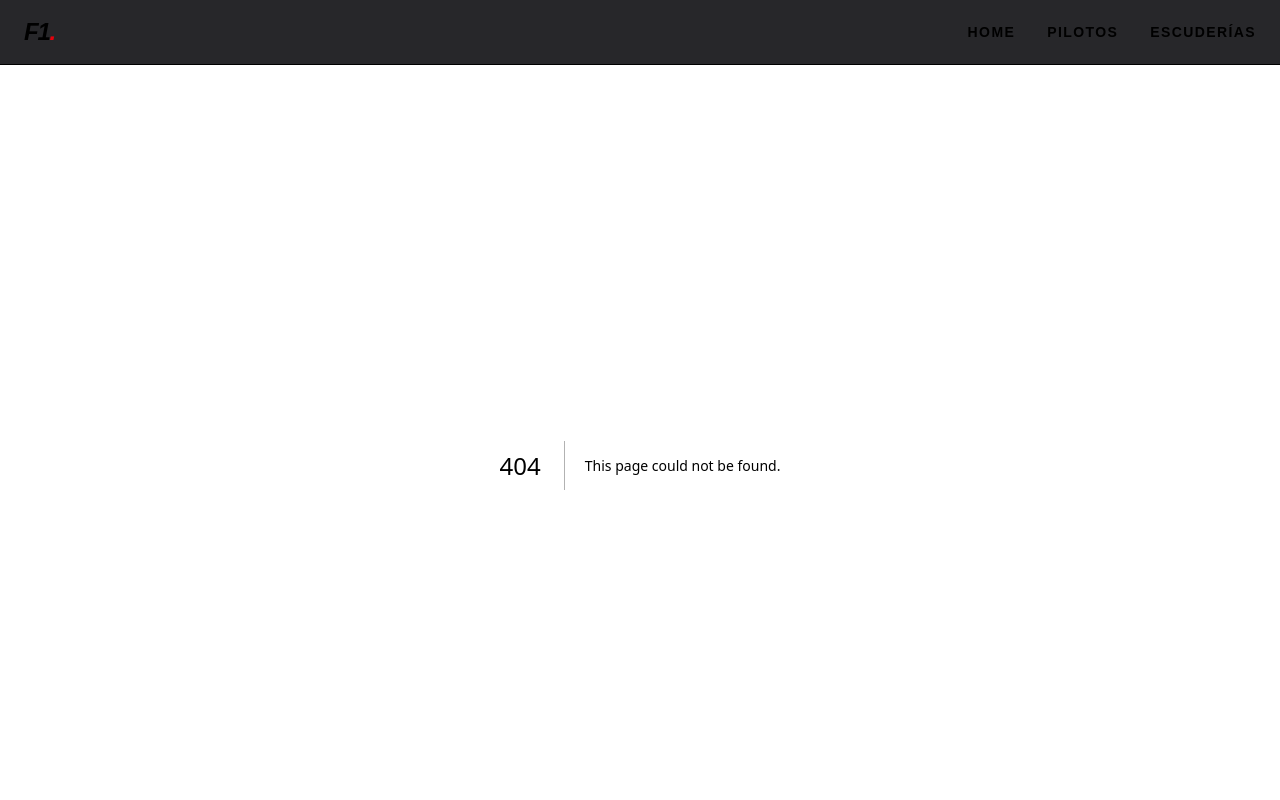
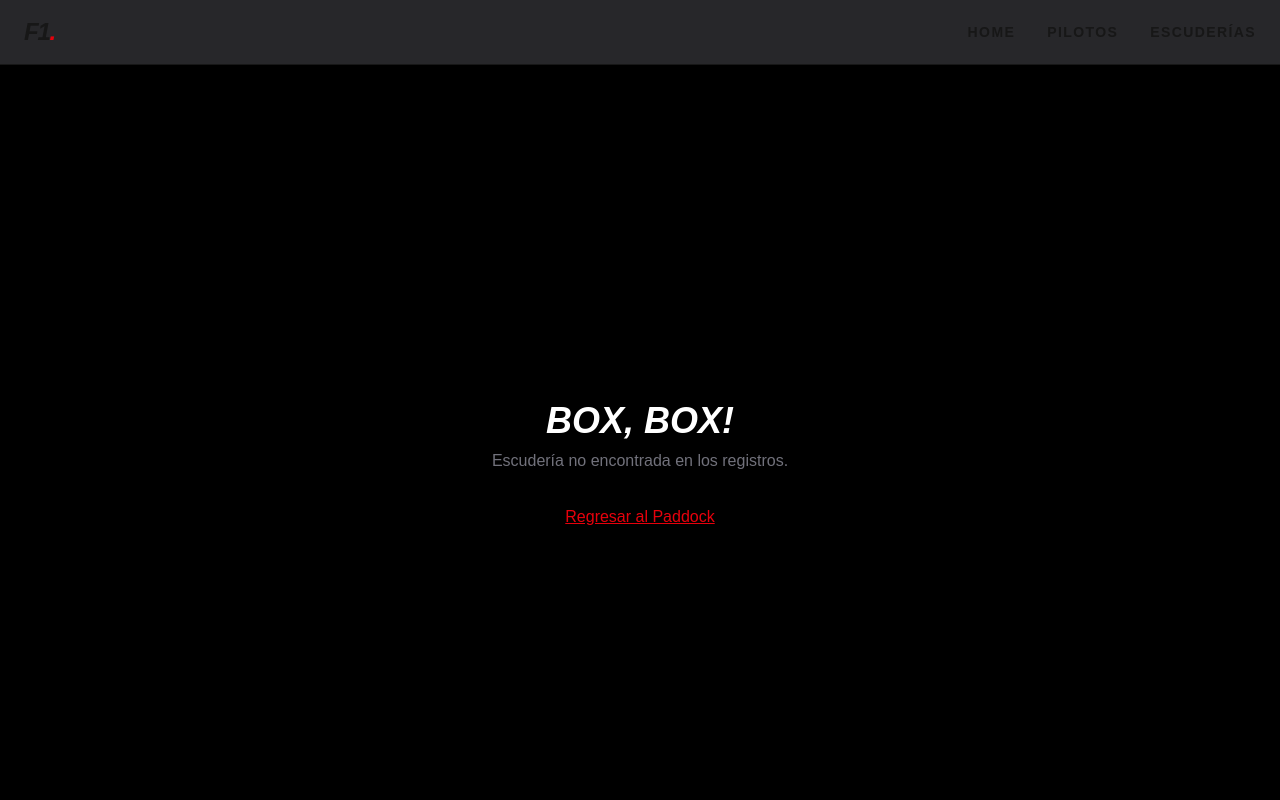
Before and after one commit to Ulicrack/prog3_tp1, a Next.js app: page /escuderias/1 in a window 1280 px wide. Before the commit this address had no page. Shown: the top 800 px of the page. Built offline with nearby package versions, Linux system fonts and the light colour scheme.

Commit message:
correccion estaba mal la estructura de escuderia

```diff
--- a/src/app/pilotos/escuderias/[id]/page.js
+++ b/src/app/escuderias/[id]/page.js
@@ -14,7 +14,7 @@ export default async function EscuderiaDetalle({ params }) {
       <div className="p-10 bg-black min-h-screen text-white flex flex-col items-center justify-center">
         <h1 className="text-4xl font-black italic uppercase">Box, Box!</h1>
         <p className="text-zinc-500 mt-2">Escudería no encontrada en los registros.</p>
-        <Link href="/pilotos/escuderias" className="text-red-600 underline mt-8">Regresar al Paddock</Link>
+        <Link href="/escuderias" className="text-red-600 underline mt-8">Regresar al Paddock</Link>
       </div>
     );
   }
@@ -31,7 +31,7 @@ export default async function EscuderiaDetalle({ params }) {
   return (
     <div className="p-8 md:p-20 bg-zinc-950 min-h-screen text-white font-sans">
 
-      <Link href="/pilotos/escuderias" className="group flex items-center gap-2 text-zinc-500 hover:text-white mb-12 transition-colors uppercase text-xs font-bold tracking-widest">
+      <Link href="/escuderias" className="group flex items-center gap-2 text-zinc-500 hover:text-white mb-12 transition-colors uppercase text-xs font-bold tracking-widest">
         <span className="group-hover:-translate-x-1 transition-transform">&larr;</span>
         Volver a Constructores
       </Link>
--- a/src/app/pilotos/escuderias/page.js
+++ b/src/app/escuderias/page.js
@@ -14,7 +14,7 @@ export default function EscuderiasPage() {
 
       <div className="grid grid-cols-1 md:grid-cols-2 gap-8">
         {listaEscuderias.map(([id, esc]) => (
-          <Link key={id} href={`/pilotos/escuderias/${id}`}>
+          <Link key={id} href={`/escuderias/${id}`}>
             <div key={id} className="bg-zinc-900 p-6 rounded-md border-l-4 border-red-600 hover:bg-zinc-800 transition-colors cursor-pointer h-full">
               <h2 className="text-2xl font-bold text-white mb-2 uppercase">{esc.nombre}</h2>
               <p className="text-red-600 text-xs font-bold mb-4 uppercase tracking-widest">
--- a/src/app/layout.js
+++ b/src/app/layout.js
@@ -15,7 +15,7 @@ export default function RootLayout({ children }) {
             <div className="flex gap-8 text-sm font-bold uppercase tracking-widest">
               <Link href="/" className="hover:text-red-600 transition-colors">Home</Link>
               <Link href="/pilotos" className="hover:text-red-600 transition-colors">Pilotos</Link>
-              <Link href="/pilotos/escuderias" className="hover:text-red-600 transition-colors">Escuderías</Link>
+              <Link href="/escuderias" className="hover:text-red-600 transition-colors">Escuderías</Link>
             </div>
           </div>
         </nav>
--- a/src/app/page.js
+++ b/src/app/page.js
@@ -25,7 +25,7 @@ export default function Home() {
         </Link>
 
         <Link
-          href="/pilotos/escuderias"
+          href="/escuderias"
           className="bg-zinc-800 border border-zinc-700 px-8 py-3 rounded-md font-bold hover:bg-zinc-700 transition-colors"
         >
           Escuderías
```
